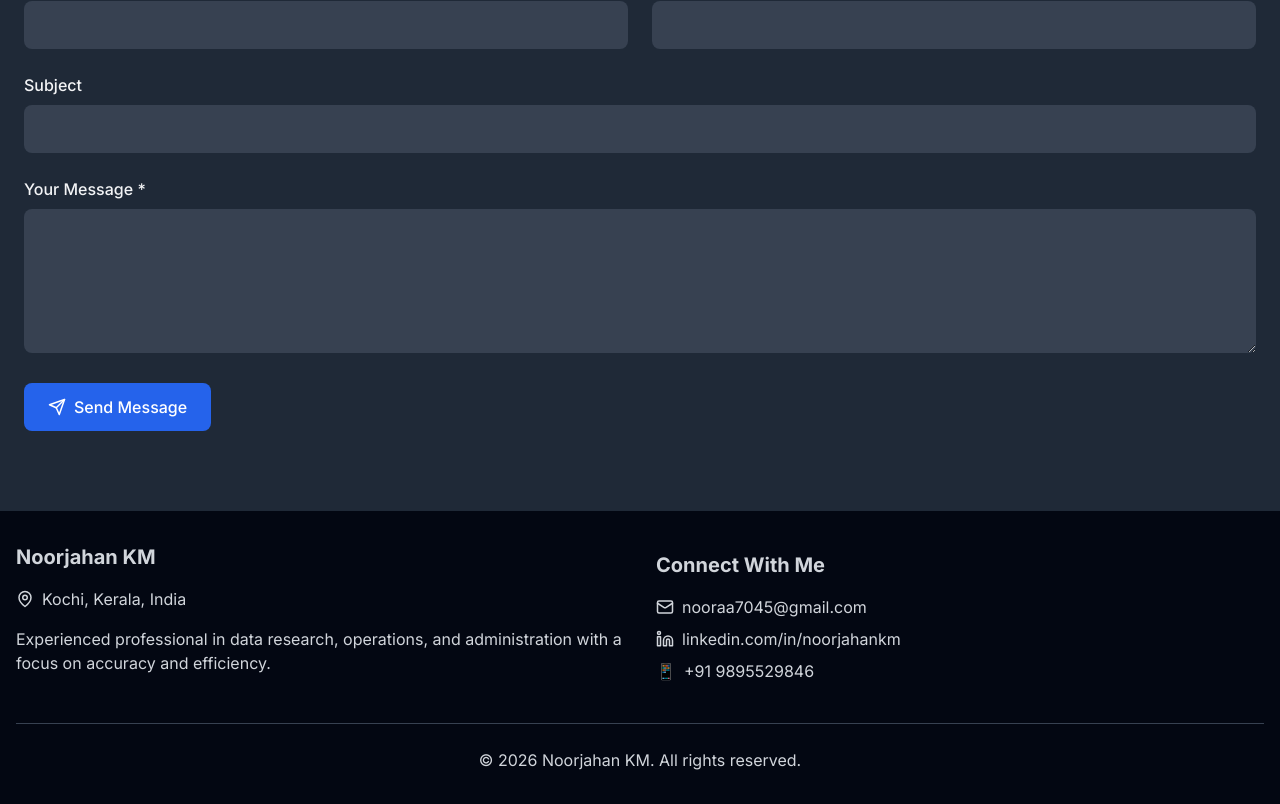
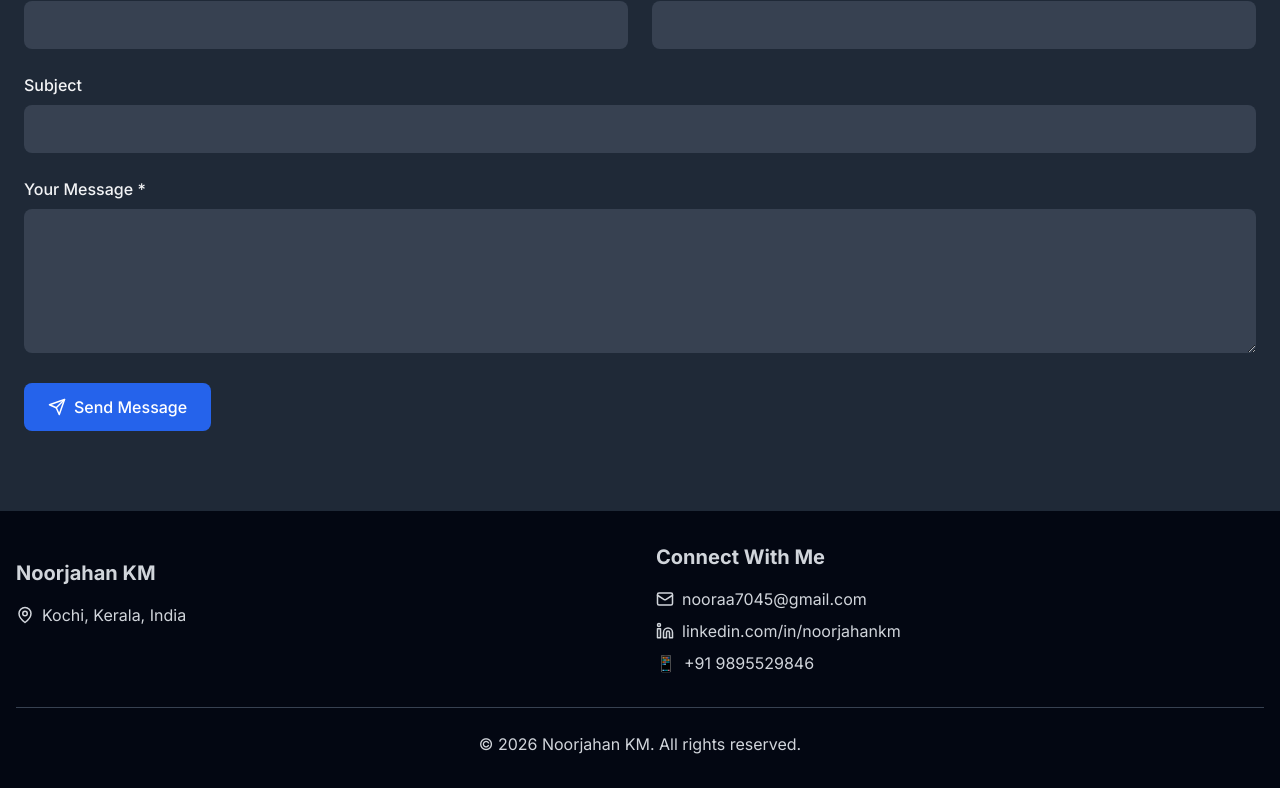
Before and after one commit to thelastmileai/portfolio, a React (Vite) app: page / in a window 1280 px wide. Shown: the part 7190-7994 px from the top of the page. Built offline with nearby package versions, Linux system fonts and the light colour scheme; no server answers.

Commit message:
Update Footer.tsx

```diff
--- a/src/components/layout/Footer.tsx
+++ b/src/components/layout/Footer.tsx
@@ -24,7 +24,6 @@ const Footer: React.FC = () => {
               <span>Kochi, Kerala, India</span>
             </p>
             <p className="mb-4">
-              Experienced professional in data research, operations, and administration with a focus on accuracy and efficiency.
             </p>
           </div>
 
```
